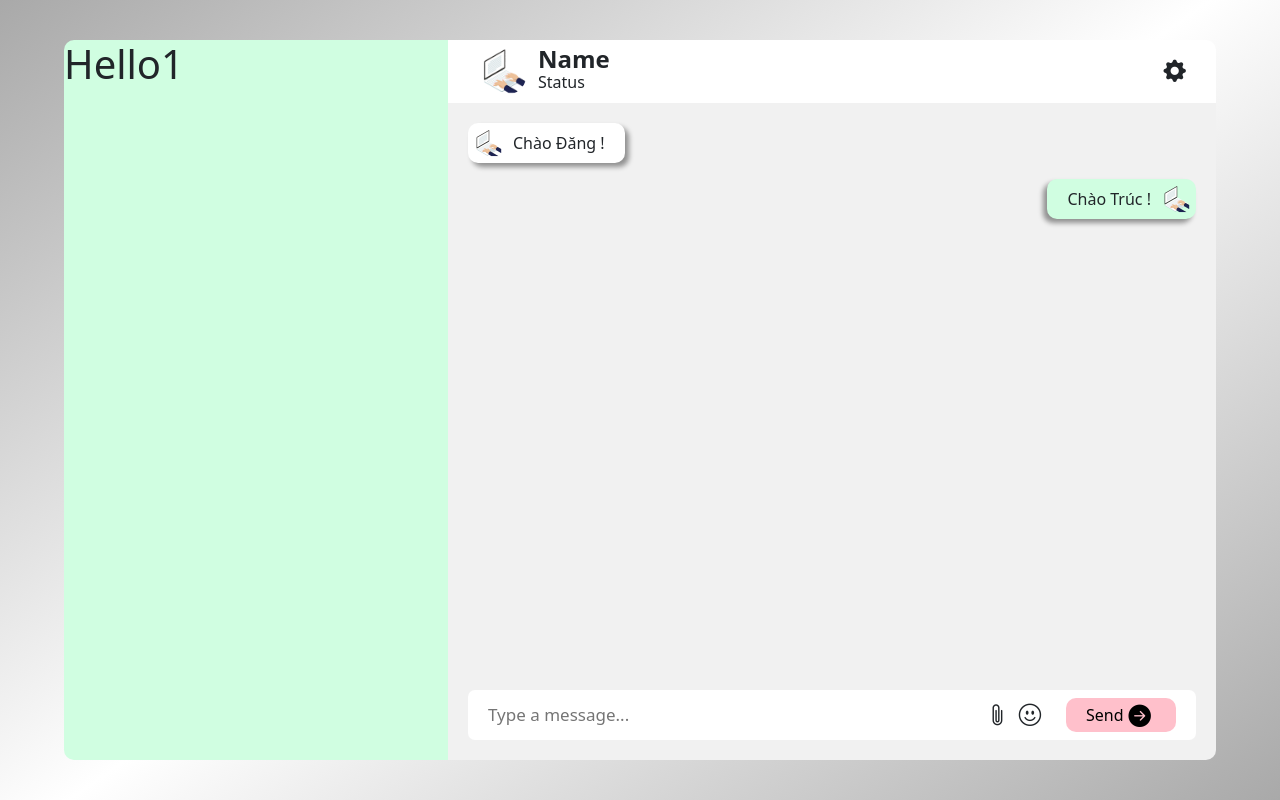
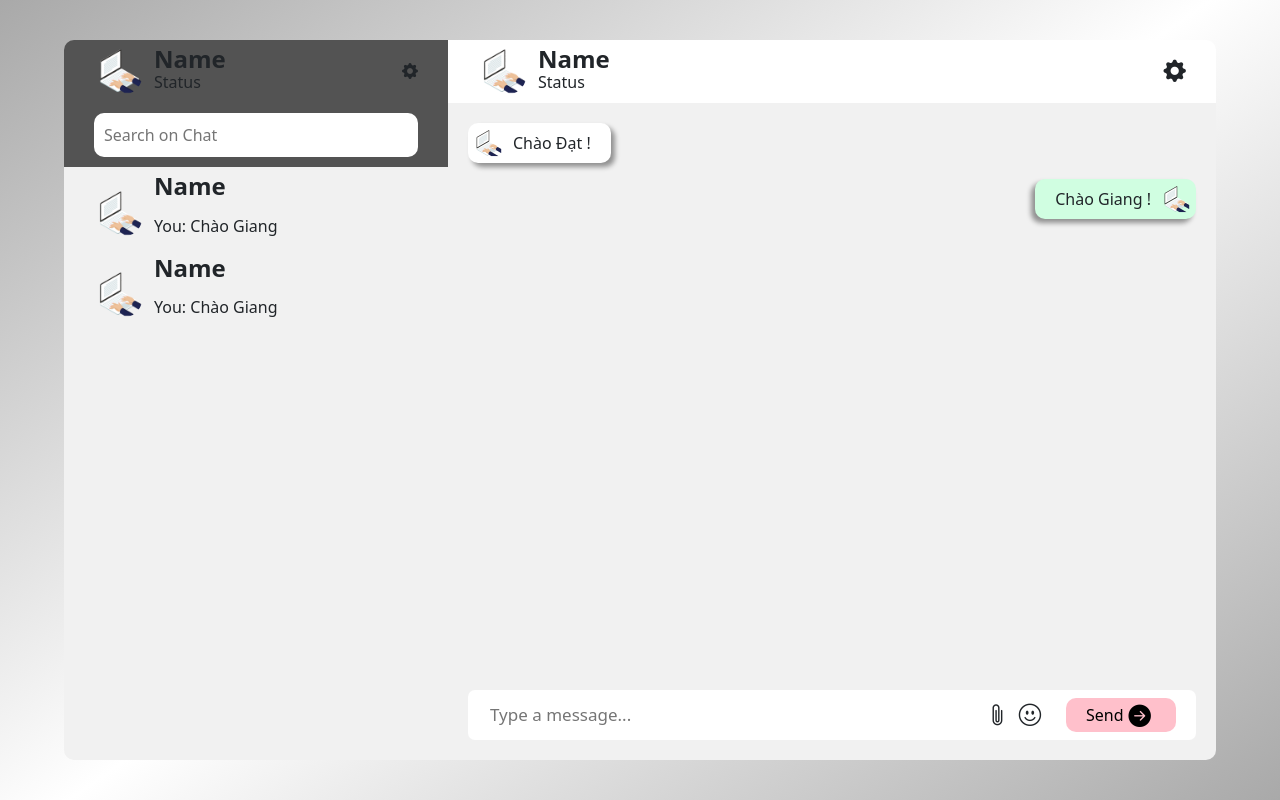
Before and after one commit to 21130079/Chat-App, a React (Create React App) app: page /chat in a window 1280 px wide. Built offline with nearby package versions, Linux system fonts and the light colour scheme.

Commit message:
add component list chat

```diff
--- a/src/App.tsx
+++ b/src/App.tsx
@@ -1,12 +1,15 @@
 import React from 'react';
 import './App.css';
 import Login from "./components/Login/login";
+import ChatWindow from "./components/ChatWindow/chat-window";
 
 function App() {
     return (
         <div className="App">
-            <Login/>
+            {/*<Login/>*/}
+            <ChatWindow/>
         </div>
+
     );
 }
 
--- a/src/components/ChatBox/chat-box.tsx
+++ b/src/components/ChatBox/chat-box.tsx
@@ -25,7 +25,7 @@ function ChatBox() {
                     <div className="content">
                         <p>
                             <img src={typing} alt=""/>
-                            Chào Đăng !
+                            Chào Đạt !
                         </p>
                     </div>
                 </div>
@@ -34,7 +34,7 @@ function ChatBox() {
                     <div className="content">
                         <p>
                             <img src={typing} alt=""/>
-                            Chào Trúc !
+                            Chào Giang !
                         </p>
                     </div>
                 </div>
--- a/src/components/ChatList/chat-list.css
+++ b/src/components/ChatList/chat-list.css
@@ -1,7 +1,99 @@
 .chat-list {
   flex: 1;
-  border-radius: 10px 0 0 10px;
-  background-color: #d0fee1;
+  display: flex;
+  flex-direction: column;
+  height: 100%;
+  border-radius: 10px 0 0 0;
+}
+.chat-list .chat-list__header {
+  display: flex;
+  align-items: center;
+  padding: 5px 30px;
+  border-radius: 10px 0 0 0;
+  background-color: #535353;
+}
+.chat-list .chat-list__header .chat-list__header-user {
+  flex: 1;
+  display: flex;
+  align-items: center;
+  background-color: #535353;
+}
+.chat-list .chat-list__header .chat-list__header-user img {
+  width: 50px;
+  height: 50px;
+  border-radius: 50%;
+  object-fit: cover;
+}
+.chat-list .chat-list__header .chat-list__header-user .info {
+  display: flex;
+  flex-direction: column;
+  padding: 0 10px;
+}
+.chat-list .chat-list__header .chat-list__header-user .info h4 {
+  display: flex;
+  font-weight: bold;
+}
+.chat-list .chat-list__header .chat-list__header-user .info .status {
+  line-height: 0;
+}
+.chat-list .chat-list__header .chat-list__header-icons {
+  flex: 1;
+  display: flex;
+  justify-content: flex-end;
+  background-color: #535353;
+}
+.chat-list .chat-list__header .chat-list__header-icons i {
+  color: #000;
+  font-size: 20px;
+  cursor: pointer;
+}
+.chat-list .chat-list__search {
+  display: flex;
+  align-items: center;
+  padding: 10px 30px;
+  border-radius: 0 0 0 0;
+  background-color: #535353;
+}
+.chat-list .chat-list__search input {
+  flex: 1;
+  padding: 10px;
+  border-radius: 10px;
+  border: none;
+  outline: none;
+}
+.chat-list .chat-list__search i {
+  font-size: 1.4rem;
+  cursor: pointer;
+}
+.chat-list .chat-list__content {
+  align-items: center;
+  overflow: auto;
+  padding: 5px 30px;
+  border-radius: 0 0 0 10px;
+  background-color: #f1f1f1;
+  height: 100%;
+}
+.chat-list .chat-list__content .chat-list__content-user {
+  display: flex;
+  align-items: center;
+}
+.chat-list .chat-list__content .chat-list__content-user img {
+  width: 50px;
+  height: 50px;
+  border-radius: 50%;
+  object-fit: cover;
+}
+.chat-list .chat-list__content .chat-list__content-user .info-message {
+  display: flex;
+  flex-direction: column;
+  align-items: flex-start;
+  padding: 0 10px;
+}
+.chat-list .chat-list__content .chat-list__content-user .info-message .info h4 {
+  font-weight: bold;
+}
+.chat-list .chat-list__content .chat-list__content-user .info-message .message p {
+  margin-top: 5px;
 }
 
 /*# sourceMappingURL=chat-list.css.map */
--- a/src/components/ChatList/chat-list.scss
+++ b/src/components/ChatList/chat-list.scss
@@ -1,8 +1,125 @@
-$mainChatListColor: #d0fee1;
+$mainBodyColor: white;
+$mainHeaderColor: #535353;
+$mainFooterColor: #535353;
+$mainBoxChatColor: #f1f1f1;
+$messageColor: white;
+$ownMessageColor: #d0fee1;
 
 .chat-list {
   flex: 1;
-  border-radius: 10px 0 0 10px;
+  display: flex;
+  flex-direction: column;
+  height: 100%;
+  border-radius: 10px 0 0 0;
 
-  background-color: $mainChatListColor;
+  .chat-list__header {
+    display: flex;
+    align-items: center;
+    padding: 5px 30px;
+    border-radius: 10px 0 0 0;
+    background-color: $mainHeaderColor;
+
+    .chat-list__header-user {
+      flex: 1;
+      display: flex;
+      align-items: center;
+
+      background-color: $mainHeaderColor;
+
+      img {
+        width: 50px;
+        height: 50px;
+        border-radius: 50%;
+        object-fit: cover;
+      }
+
+      .info {
+        display: flex;
+        flex-direction: column;
+        padding: 0 10px;
+
+        h4 {
+          display: flex;
+          font-weight: bold;
+        }
+
+        .status {
+          line-height: 0;
+        }
+      }
+    }
+
+    .chat-list__header-icons {
+      flex: 1;
+      display: flex;
+      justify-content: flex-end;
+
+      background-color: $mainHeaderColor;
+
+      i {
+        color: #000;
+        font-size: 20px;
+        cursor: pointer;
+      }
+    }
+  }
+  .chat-list__search{
+    display: flex;
+    align-items: center;
+    padding: 10px 30px;
+    border-radius: 0 0 0 0;
+    background-color: $mainHeaderColor;
+
+    input {
+      flex: 1;
+      padding: 10px;
+      border-radius: 10px;
+      border: none;
+      outline: none;
+    }
+
+    i {
+      font-size: 1.4rem;
+      cursor: pointer;
+    }
+  }
+  .chat-list__content{
+    align-items: center;
+    overflow: auto;
+    padding: 5px 30px;
+    border-radius: 0 0 0 10px;
+    background-color: $mainBoxChatColor;
+    height: 100%;
+
+    .chat-list__content-user {
+      display: flex;
+      align-items: center;
+
+      img {
+        width: 50px;
+        height: 50px;
+        border-radius: 50%;
+        object-fit: cover;
+      }
+
+      .info-message {
+        display: flex;
+        flex-direction: column;
+        align-items: flex-start;
+        padding: 0 10px;
+
+        .info {
+          h4 {
+            font-weight: bold;
+          }
+        }
+
+        .message {
+          p {
+            margin-top: 5px;
+          }
+        }
+      }
+    }
+  }
 }
--- a/src/components/ChatList/chat-list.tsx
+++ b/src/components/ChatList/chat-list.tsx
@@ -1,10 +1,52 @@
-import React from 'react';
 import "./chat-list.scss"
+import typing from "../Login/typing.gif";
+import React from "react";
 
 function ChatList() {
     return (
         <div className="chat-list">
-            <h1>Hello1</h1>
+            <div className="chat-list__header">
+                <div className="chat-list__header-user">
+                    <img src={typing} alt="avatar"/>
+
+                    <div className="info">
+                        <h4>Name</h4>
+                        <p className="status">Status</p>
+                    </div>
+                </div>
+
+                <div className="chat-box__header-icons">
+                    <i className="bi bi-gear-fill"></i>
+                </div>
+            </div>
+            <div className="chat-list__search">
+                <input type="text" placeholder="Search on Chat"/>
+            </div>
+            <div className="chat-list__content">
+                <div className="chat-list__content-user">
+                    <img src={typing} alt="avatar"/>
+                    <div className="info-message">
+                        <div className="info">
+                            <h4>Name</h4>
+                        </div>
+                        <div className="message">
+                            <p>You: Chào Giang</p>
+                        </div>
+                    </div>
+                </div>
+                <div className="chat-list__content-user">
+                    <img src={typing} alt="avatar"/>
+                    <div className="info-message">
+                        <div className="info">
+                            <h4>Name</h4>
+                        </div>
+                        <div className="message">
+                            <p>You: Chào Giang</p>
+                        </div>
+                    </div>
+                </div>
+
+            </div>
         </div>
     )
 }
```
Also changed, not shown: 1 other file (tests, documents, lock files or other folders).
